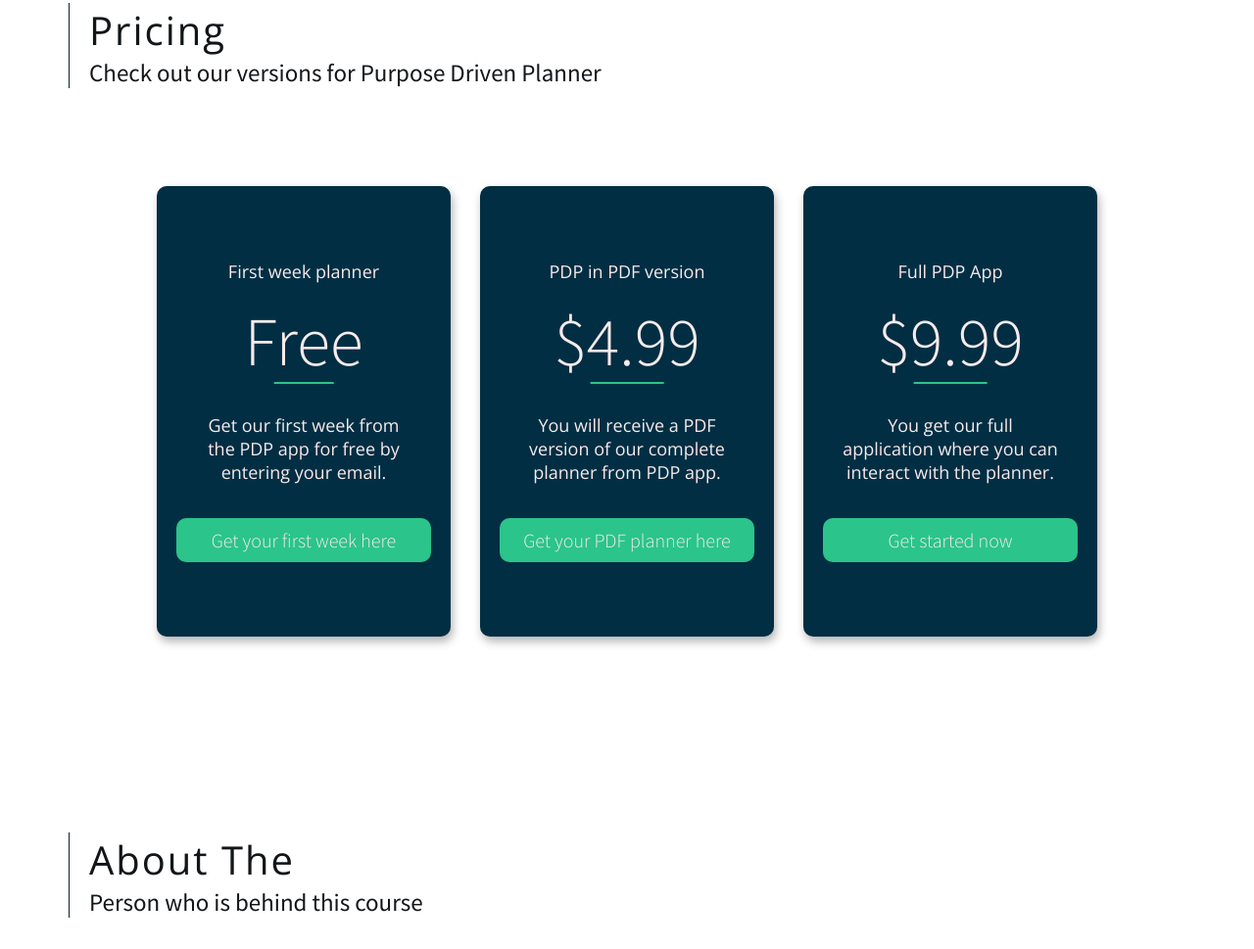
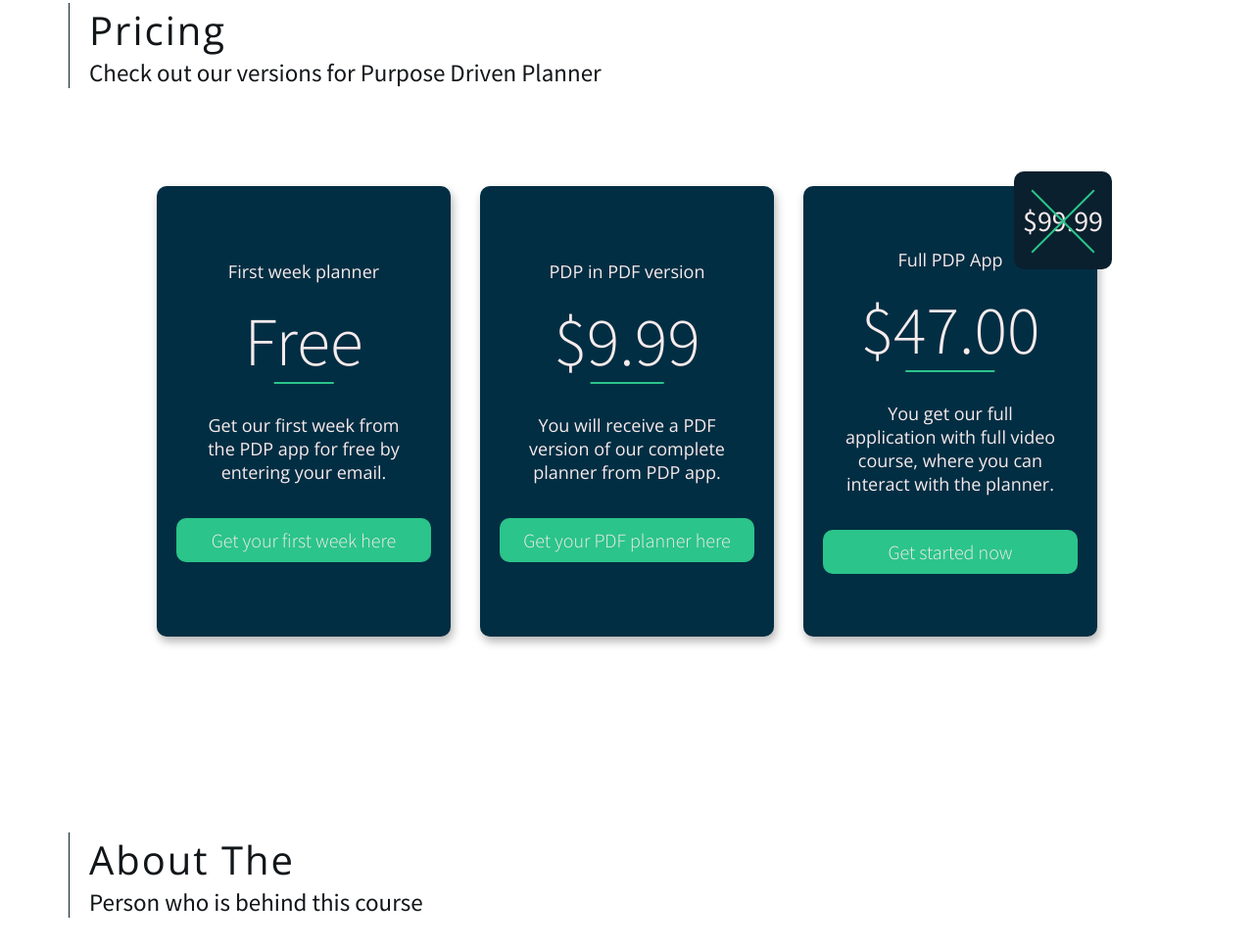
Before and after one commit to VukJovanovic/pdp-landing-page, a website built with Parcel: page index.html in a window 1280 px wide. Shown: the part 4210-5179 px from the top of the page at 98% size. Built offline with nearby package versions, Linux system fonts and the light colour scheme.

Commit message:
discount be bato

```diff
--- a/css/main.js
+++ b/css/main.js
@@ -217,7 +217,7 @@
 if ((!parent || !parent.isParcelRequire) && typeof WebSocket !== 'undefined') {
   var hostname = "" || location.hostname;
   var protocol = location.protocol === 'https:' ? 'wss' : 'ws';
-  var ws = new WebSocket(protocol + '://' + hostname + ':' + "53363" + '/');
+  var ws = new WebSocket(protocol + '://' + hostname + ':' + "55702" + '/');
 
   ws.onmessage = function (event) {
     checkedAssets = {};
--- a/index.html
+++ b/index.html
@@ -397,14 +397,15 @@
 					</div>
 					<div class="pricing__card">
 						<p class="pricing__card-feature">PDP in PDF version</p>
-						<p class="pricing__card-price">$4.99</p>
+						<p class="pricing__card-price">$9.99</p>
 						<p class="pricing__card-feature">You will receive a PDF version of our complete planner from PDP app.</p>
 						<a href="./pdfversioncheckout.html" class="pricing__card-cta">Get your PDF planner here</a>
 					</div>
 					<div class="pricing__card">
 						<p class="pricing__card-feature">Full PDP App</p>
-						<p class="pricing__card-price pricing__card-price--discount">$9.99</p>
-						<p class="pricing__card-feature">You get our full application where you can interact with the planner.</p>
+						<p class="pricing__card-oldPrice"><span></span><span></span>$99.99</p>
+						<p class="pricing__card-price pricing__card-price--discount">$47.00</p>
+						<p class="pricing__card-feature">You get our full application with full video course, where you can interact with the planner.</p>
 						<a href="#" class="pricing__card-cta">Get started now</a>
 					</div>
 				</div>
--- a/scss/sections/_pricing.scss
+++ b/scss/sections/_pricing.scss
@@ -47,6 +47,39 @@
     align-items: center;
     padding: 2rem 2rem;
     margin-right: 3rem;
+    position: relative;
+    &-oldPrice{
+      position: absolute;
+      top: -15px;
+      right: -15px;
+      z-index: 30;
+      font-size: 3rem;
+      width: 10rem;
+      height: 10rem;
+      display: flex;
+      justify-content: center;
+      align-items: center;
+      text-align: center;
+      border-radius: 10px;
+      background-color: $color-primary;
+      color: $color-neutral;
+      font-family: $font-source-sans;
+      font-weight: $bold;
+      span{
+        display: block;
+        position: absolute;
+        top: 50%;
+        width: 90%;
+        height: 2px;
+        background-color: $color-danger;
+        &:nth-child(1){
+          transform: rotate(-45deg);
+        }
+        &:nth-child(2){
+          transform: rotate(45deg);
+        }
+      }
+    }
     @media only screen and(max-width: 1024px){
       margin: 0;
     }
@@ -81,6 +114,7 @@
       border-radius: 10px;
       width: 100%;
       text-align: center;
+      position: relative;
     }
     &-price {
       font-family: $font-source-sans;
```
Also changed, not shown: appcheckout.html (+0 -1 lines), css/main.css, 1 other file.
